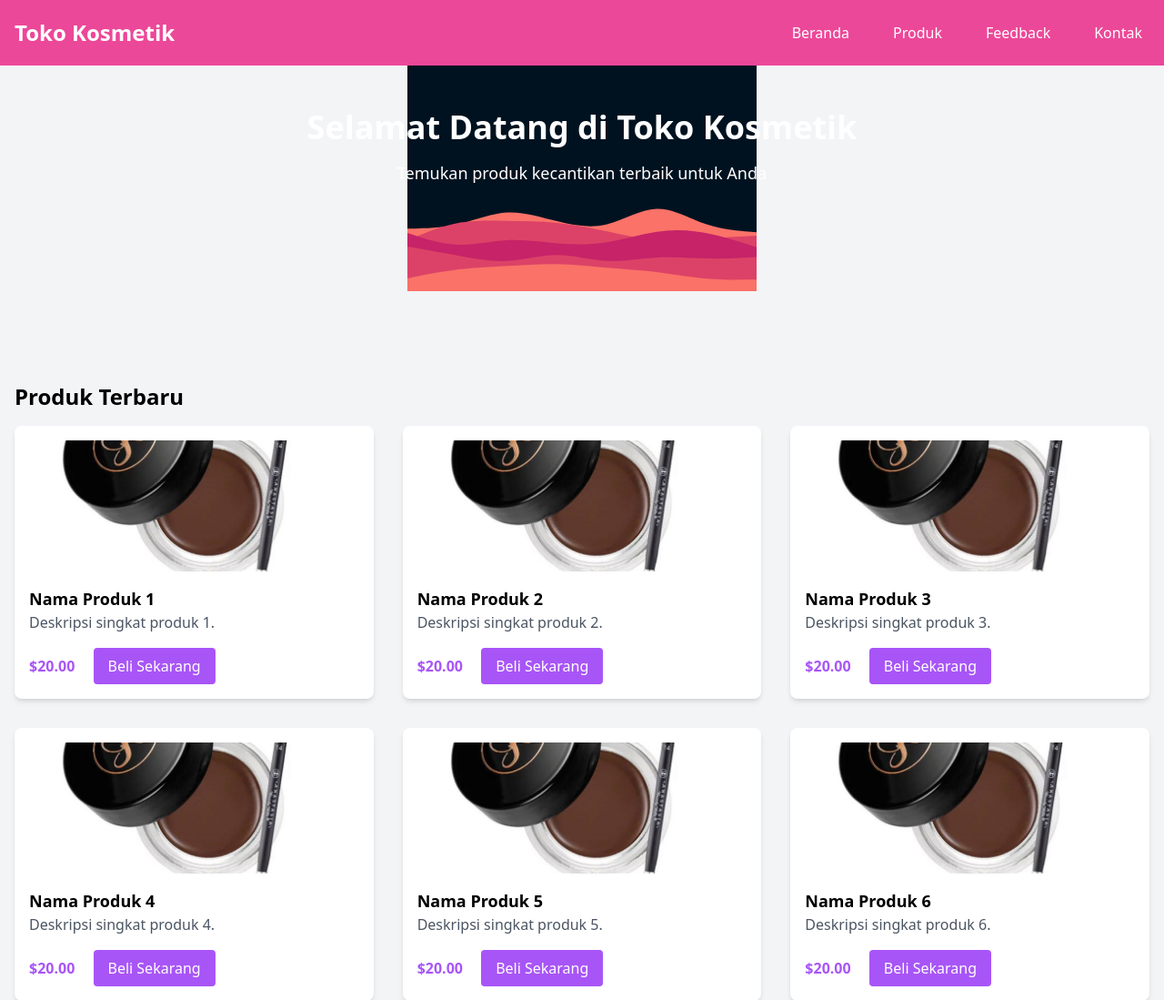
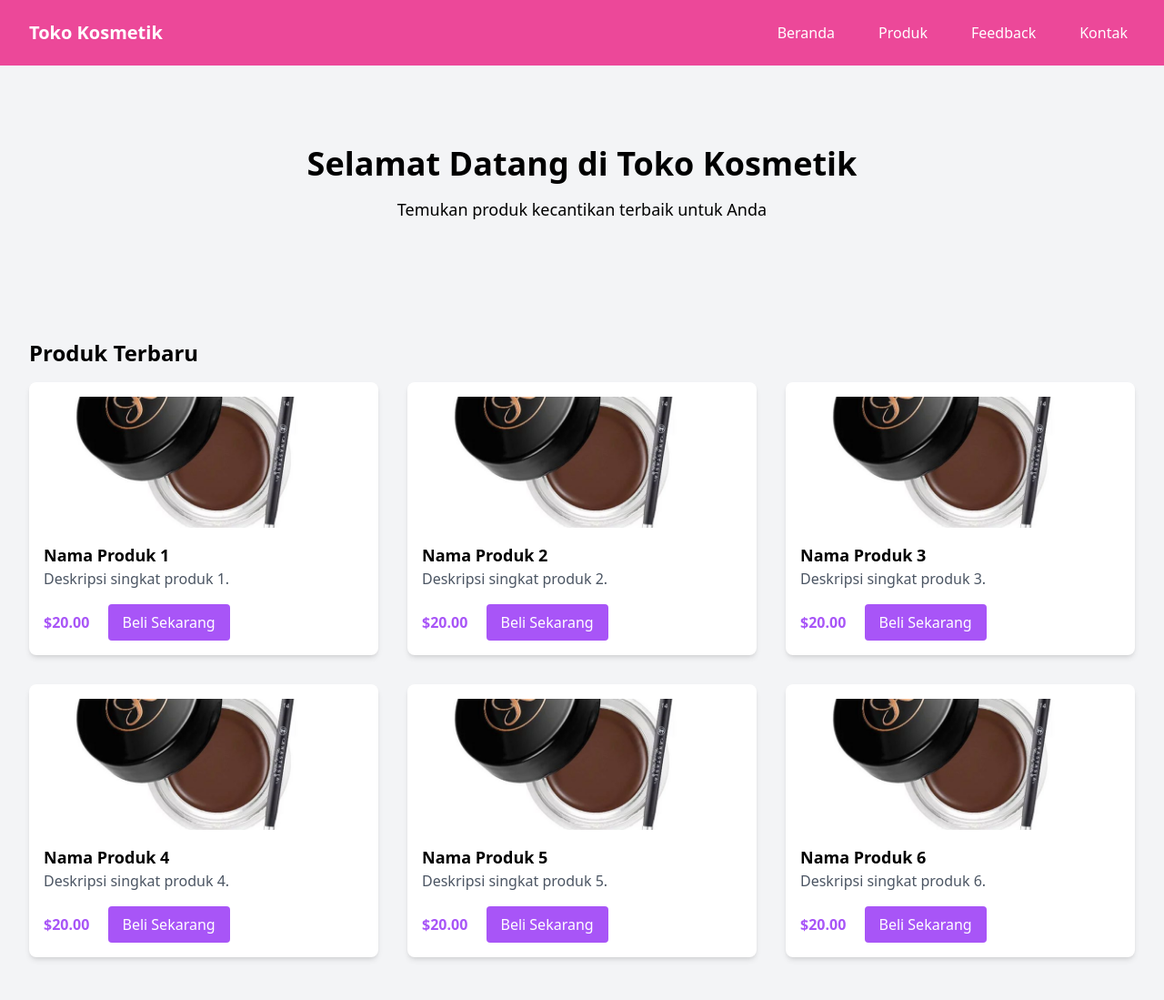
Before and after one commit to mWildn/Koesmetikin-Aja, a website: page index.html in a window 1280 px wide. Shown: the top 1099 px of the page at 91% size. Drawn offline with Linux system fonts and the light colour scheme; some packages are replaced by stand-ins of ours; a script that the page names is missing.

Commit message:
update px

```diff
--- a/index.html
+++ b/index.html
@@ -12,30 +12,14 @@
   <link rel="stylesheet" href="public/css/style.css" />
   <title>Koesmetikin Aja</title>
   <style type="text/css"></style>
-  <script>
-    tailwind.config = {
-      theme: {
-        extend: {
-          spacing: {
-            13: "3.25rem",
-          },
-          fontFamily: {
-            inter: ["Inter"],
-          },
-          screens: {
-            sm: { max: "400px" },
-          },
-        },
-      },
-    };
-  </script>
+
 </head>
 
 <body class="bg-gray-100">
   <!-- Navigasi -->
   <!-- Navbar -->
-  <nav class="bg-pink-500 p-4 text-white fixed top-0 left-0 right-0 z-40">
-    <div class="container mx-auto flex flex-col md:flex-row justify-between items-center">
+  <nav class="bg-pink-500 p-4 text-white fixed top-0 left-0 right-0 z-40 ">
+    <div class="container mx-auto flex flex-col md:flex-row justify-between items-center lg:px-4">
       <div class="flex items-end">
         <h1 class="text-xl sm:text-2xl font-semibold md:mb-0">
           Toko Kosmetik
@@ -72,35 +56,15 @@
   <!-- Header -->
 
 
-  <header class="sm:mt-16 relative ">
+  <header class="sm:mt-16 relative  lg:mt-32">
     <div class=" p-8 sm:p-14 text-center mt-14 md:mt-0  mb-24 sm:mb-40 relative   " id="beranda">
-      <div class=" absolute top-0 left-0 right-0 lg:h-64 lg:w-lg ">
-        <svg id="visual" viewBox="0 0 900 600" width="100%" height="100%" xmlns="http://www.w3.org/2000/svg"
-          xmlns:xlink="http://www.w3.org/1999/xlink" version="1.1" class="object-cover">
-          <!-- SVG paths here -->
+      <!-- <div class=" absolute top-0 left-0 right-0 lg:h-64 lg:w-lg ">
 
-          <rect x="0" y="0" width="900" height="600" fill="#001220"></rect>
-          <path
-            d="M0 439L21.5 438.7C43 438.3 86 437.7 128.8 428C171.7 418.3 214.3 399.7 257.2 397.3C300 395 343 409 385.8 419.8C428.7 430.7 471.3 438.3 514.2 427.8C557 417.3 600 388.7 642.8 387.7C685.7 386.7 728.3 413.3 771.2 428C814 442.7 857 445.3 878.5 446.7L900 448L900 601L878.5 601C857 601 814 601 771.2 601C728.3 601 685.7 601 642.8 601C600 601 557 601 514.2 601C471.3 601 428.7 601 385.8 601C343 601 300 601 257.2 601C214.3 601 171.7 601 128.8 601C86 601 43 601 21.5 601L0 601Z"
-            fill="#fa7268"></path>
-          <path
-            d="M0 469L21.5 460C43 451 86 433 128.8 424.8C171.7 416.7 214.3 418.3 257.2 419.2C300 420 343 420 385.8 424.2C428.7 428.3 471.3 436.7 514.2 446C557 455.3 600 465.7 642.8 468.8C685.7 472 728.3 468 771.2 464.8C814 461.7 857 459.3 878.5 458.2L900 457L900 601L878.5 601C857 601 814 601 771.2 601C728.3 601 685.7 601 642.8 601C600 601 557 601 514.2 601C471.3 601 428.7 601 385.8 601C343 601 300 601 257.2 601C214.3 601 171.7 601 128.8 601C86 601 43 601 21.5 601L0 601Z"
-            fill="#dc4267"></path>
-          <path
-            d="M0 450L21.5 457.2C43 464.3 86 478.7 128.8 480.3C171.7 482 214.3 471 257.2 468.8C300 466.7 343 473.3 385.8 476.8C428.7 480.3 471.3 480.7 514.2 473.8C557 467 600 453 642.8 446.8C685.7 440.7 728.3 442.3 771.2 450.3C814 458.3 857 472.7 878.5 479.8L900 487L900 601L878.5 601C857 601 814 601 771.2 601C728.3 601 685.7 601 642.8 601C600 601 557 601 514.2 601C471.3 601 428.7 601 385.8 601C343 601 300 601 257.2 601C214.3 601 171.7 601 128.8 601C86 601 43 601 21.5 601L0 601Z"
-            fill="#c62368"></path>
-          <path
-            d="M0 485L21.5 488.8C43 492.7 86 500.3 128.8 508.3C171.7 516.3 214.3 524.7 257.2 522.3C300 520 343 507 385.8 507C428.7 507 471.3 520 514.2 522.2C557 524.3 600 515.7 642.8 513.3C685.7 511 728.3 515 771.2 515.8C814 516.7 857 514.3 878.5 513.2L900 512L900 601L878.5 601C857 601 814 601 771.2 601C728.3 601 685.7 601 642.8 601C600 601 557 601 514.2 601C471.3 601 428.7 601 385.8 601C343 601 300 601 257.2 601C214.3 601 171.7 601 128.8 601C86 601 43 601 21.5 601L0 601Z"
-            fill="#dc4267"></path>
-          <path
-            d="M0 567L21.5 562.7C43 558.3 86 549.7 128.8 544.5C171.7 539.3 214.3 537.7 257.2 535.2C300 532.7 343 529.3 385.8 530.2C428.7 531 471.3 536 514.2 539.7C557 543.3 600 545.7 642.8 550.8C685.7 556 728.3 564 771.2 567.7C814 571.3 857 570.7 878.5 570.3L900 570L900 601L878.5 601C857 601 814 601 771.2 601C728.3 601 685.7 601 642.8 601C600 601 557 601 514.2 601C471.3 601 428.7 601 385.8 601C343 601 300 601 257.2 601C214.3 601 171.7 601 128.8 601C86 601 43 601 21.5 601L0 601Z"
-            fill="#fa7268"></path>
-        </svg>
 
-      </div>
+      </div> -->
       <div class="inline-block  relative z-20">
-        <h2 class="text-4xl font-semibold text-white">Selamat Datang di Toko Kosmetik</h2>
-        <p class="mt-4 text-lg text-white">Temukan produk kecantikan terbaik untuk Anda</p>
+        <h2 class="text-4xl font-semibold text-black">Selamat Datang di Toko Kosmetik</h2>
+        <p class="mt-4 text-lg text-black">Temukan produk kecantikan terbaik untuk Anda</p>
       </div>
     </div>
   </header>
@@ -110,10 +74,10 @@
 
 
   <!-- Produk Terbaru -->
-  <section class="container mx-auto mt-8" id="produk">
-    <h3 class="text-2xl font-semibold mb-4 ml-4">Produk Terbaru</h3>
+  <section class="container mx-auto mt-8 lg:w-full " id="produk">
+    <h3 class="text-2xl font-semibold mb-4 ml-4 lg:px-4">Produk Terbaru</h3>
 
-    <div id="produkContainer" class="grid grid-cols-1 sm:grid-cols-2 lg:grid-cols-3 gap-8 m-4">
+    <div id="produkContainer" class="grid grid-cols-1 sm:grid-cols-2 lg:grid-cols-3 gap-8 m-4 lg:px-4">
       <!-- Produk 1 -->
       <div class="bg-white p-4 rounded-lg shadow-md transform transition-transform duration-300 hover:scale-105">
         <img src="produk.jpg" alt="Produk 1" class="w-full h-36 object-cover mb-4" />
@@ -188,14 +152,14 @@
 
   <!-- Footer -->
   <footer>
-    <div class="container flex flex-col items-center justify-center h-screen light w-80 md:w-full mx-auto"
-      id="feedback">
-      <div class="w-full max-w-md bg-white rounded-lg shadow-md p-6 ">
+
+
+    <div class="w-full max-w-md bg-white rounded-lg shadow-md p-6 my-28 lg:w-2/4 md:w-2/3 md:mx-auto lg:mx-auto ">
       <h2 class="text-2xl text-center font-bold text-gray-800 mb-4">
         Product Feedback Form
       </h2>
 
-        <form class="flex flex-col">
+      <form class="flex flex-col" id="feedback">
         <input placeholder="Full Name"
           class="bg-gray-100 text-gray-800 border-0 rounded-md p-2 mb-4 focus:bg-gray-200 focus:outline-none focus:ring-1 focus:ring-blue-500 transition ease-in-out duration-150"
           type="text" />
@@ -226,7 +190,7 @@
         </button>
       </form>
     </div>
-    </div>
+
 
     <div class="container mx-auto text-center bg-pink-500 p-4 text-white w-full">
       <p>&copy; 2023 Toko Kosmetik. All rights reserved.</p>
--- a/tailwind.config.js
+++ b/tailwind.config.js
@@ -2,7 +2,17 @@
 module.exports = {
   content: ["./**/*.{html,js}"],
   theme: {
-    extend: {},
+    extend: {
+      spacing: {
+        13: "3.25rem",
+      },
+      fontFamily: {
+        inter: ["Inter"],
+      },
+      screens: {
+        sm: { max: "400px" },
+      },
+    },
   },
   plugins: [],
 };
```
Also changed, not shown: public/css/style.css. Lines whose indentation alone changed are shown as unchanged.
